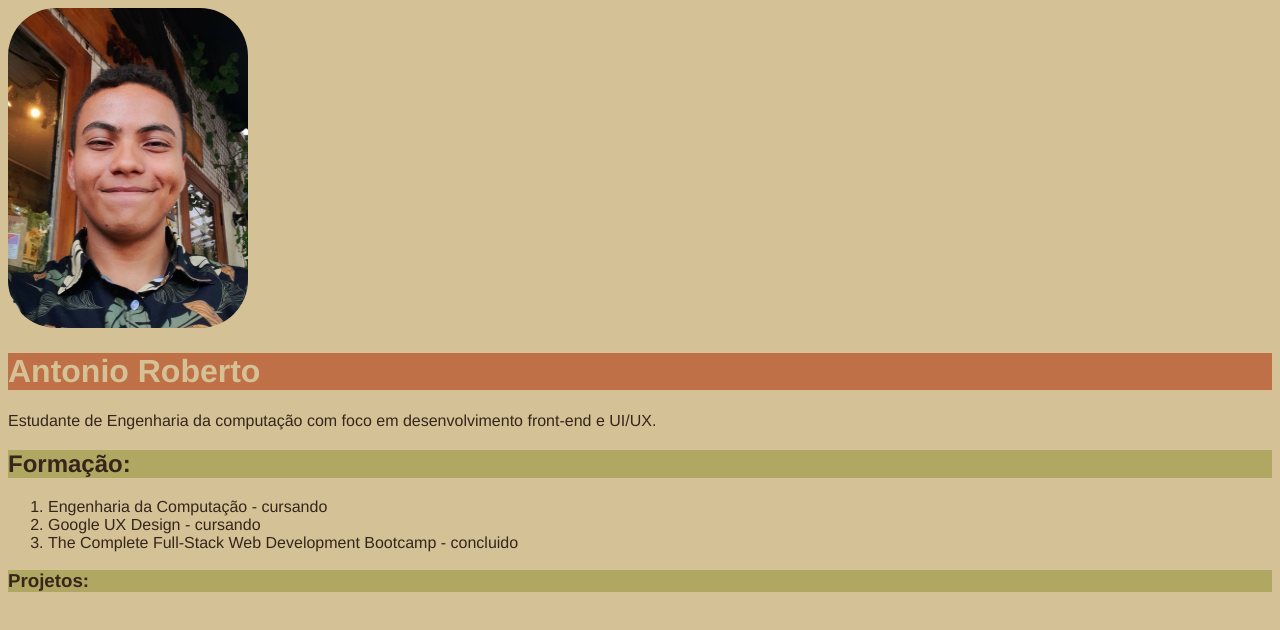
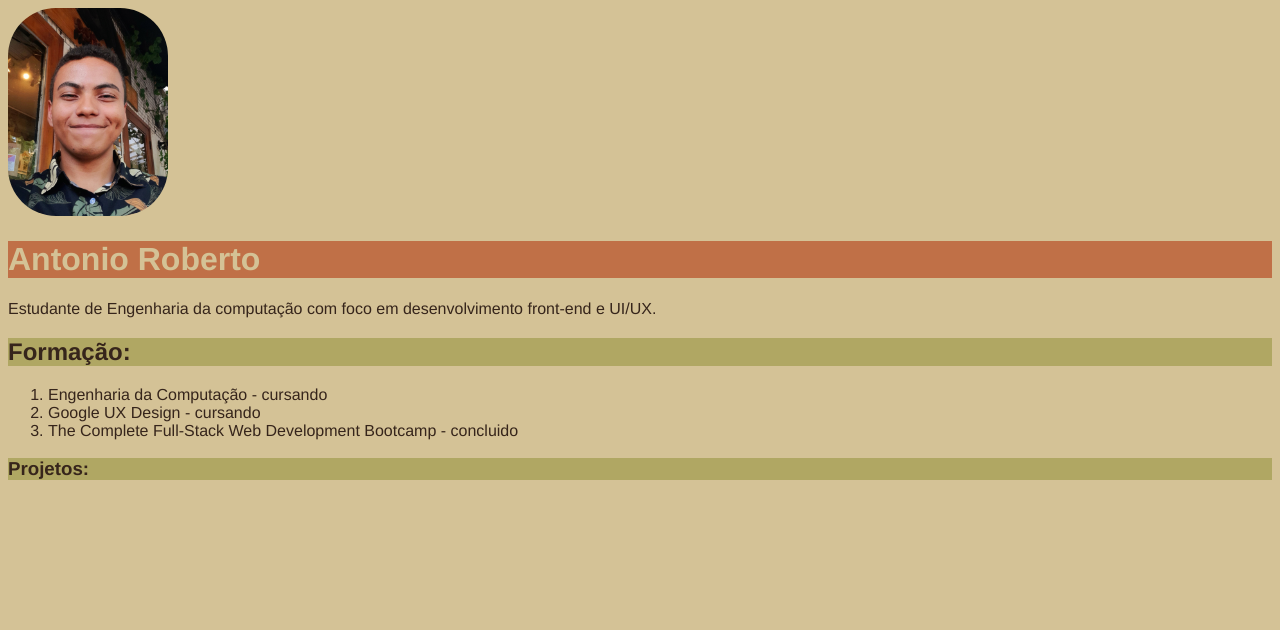
Before and after one commit to Rusberto/tecweb, a plain HTML site: page Downloads/Portifolio/index.html in a window 1280 px wide. Drawn offline with Linux system fonts and the light colour scheme.

Commit message:
portfolio 05/05/25

```diff
--- a/Downloads/Portifolio/index.html
+++ b/Downloads/Portifolio/index.html
@@ -22,8 +22,8 @@
             background-color: #b0a763;
         }
         img {
-            height: 20rem;
-            width: 15rem;
+            height: 13rem;
+            width: 10rem;
             border-radius: 3rem;
         }
     </style>
```
